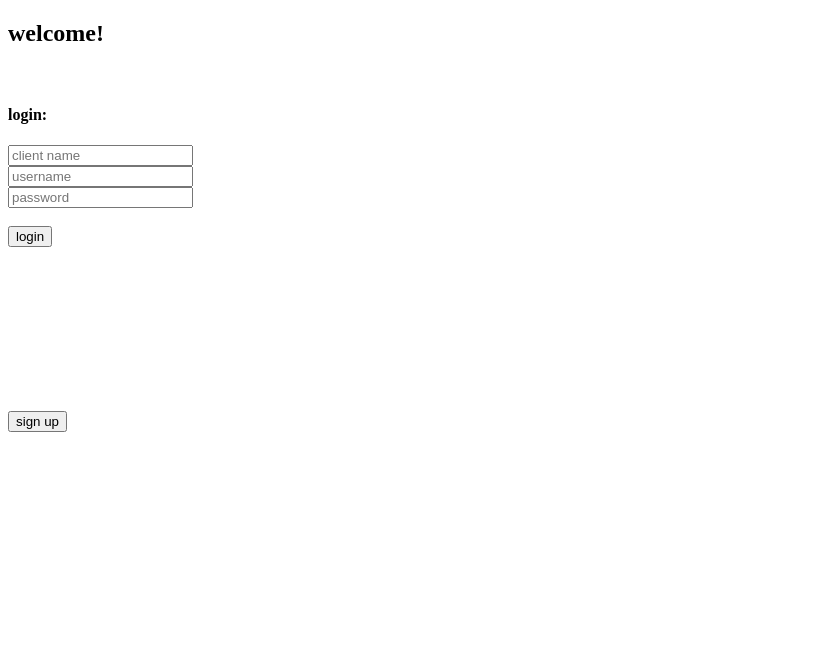
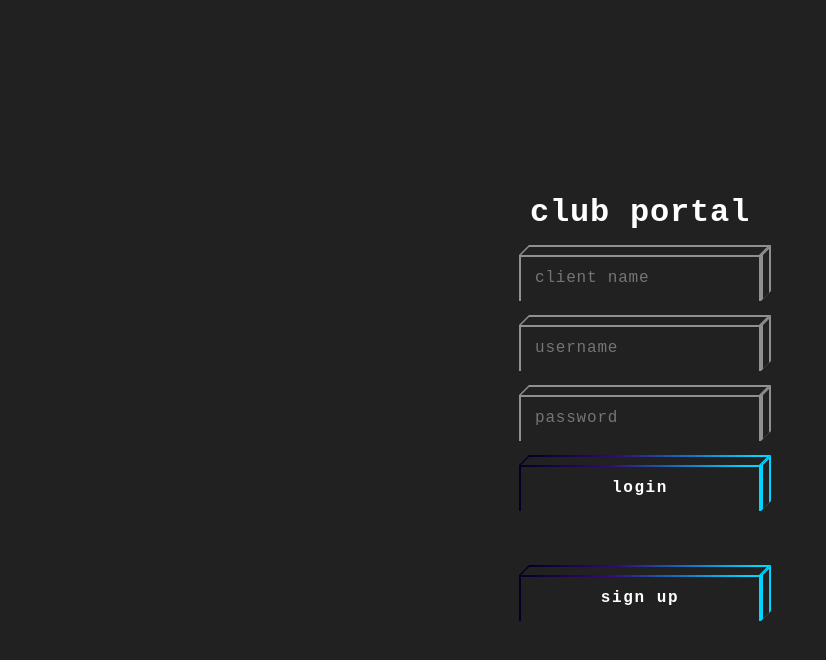
Before and after one commit to saoneil/PortalStack, a website: page html/index.html in a window 1280 px wide. Shown: the whole page, without its empty margins (0-826 px from the left). Drawn offline with Linux system fonts and the light colour scheme.

Commit message:
adding css styling to all portal pages

```diff
--- a/app.js
+++ b/app.js
@@ -129,7 +129,7 @@ app.post('/signup', async (req, res) => {
         res.send('Registration failed.');
         return;
       }
-      res.send('Registration successful. <a href="/">Login here</a>');
+      res.sendFile(path.join(__dirname, 'html', 'registration_successful.html'));
     });
   } catch (err) {
     console.error(err);
--- /dev/null
+++ b/css/index.css
@@ -0,0 +1,164 @@
+*, ::after, ::before {
+  box-sizing: border-box;
+}
+
+body {
+  margin: 0;
+  background-color: #212121;
+  color: #fff;
+  font-family: monospace, serif;
+  letter-spacing: 0.05em;
+  overflow-x: hidden;
+  height: 100vh;
+  display: flex;
+  align-items: center;
+  justify-content: center;
+}
+
+.center-container {
+  display: flex;
+  flex-direction: column;
+  align-items: center;
+  justify-content: center;
+}
+
+h1 {
+  font-size: 23px;
+  text-align: center;
+}
+
+.form {
+  width: 100%;
+  max-width: 300px;
+  padding: 32px 15px;
+}
+
+.form .control {
+  margin: 0 0 24px;
+}
+
+.form input {
+  width: 100%;
+  padding: 14px 16px;
+  border: 0;
+  background: transparent;
+  color: #fff;
+  font-family: monospace, serif;
+  letter-spacing: 0.05em;
+  font-size: 16px;
+}
+
+.form input:hover,
+.form input:focus {
+  outline: none;
+  border: 0;
+}
+
+.form .btn {
+  width: 100%;
+  display: block;
+  padding: 14px 16px;
+  background: transparent;
+  outline: none;
+  border: 0;
+  color: #fff;
+  letter-spacing: 0.1em;
+  font-weight: bold;
+  font-family: monospace;
+  font-size: 16px;
+}
+
+.block-cube {
+  position: relative;
+}
+
+.block-cube .bg-top {
+  position: absolute;
+  height: 10px;
+  background: linear-gradient(90deg, rgba(2,0,36,1) 0%, rgba(52,9,121,1) 37%, rgba(0,212,255,1) 94%);
+  bottom: 100%;
+  left: 5px;
+  right: -5px;
+  transform: skew(-45deg, 0);
+  margin: 0;
+}
+
+.block-cube .bg-top .bg-inner,
+.block-cube .bg-right .bg-inner,
+.block-cube .bg .bg-inner {
+  bottom: 0;
+}
+
+.block-cube .bg {
+  position: absolute;
+  left: 0;
+  top: 0;
+  right: 0;
+  bottom: 0;
+  background: linear-gradient(90deg, rgba(2,0,36,1) 0%, rgba(52,9,121,1) 37%, rgba(0,212,255,1) 94%);
+}
+
+.block-cube .bg-right {
+  position: absolute;
+  background: rgba(0,212,255,1);
+  top: -5px;
+  z-index: 0;
+  bottom: 5px;
+  width: 10px;
+  left: 100%;
+  transform: skew(0, -45deg);
+}
+
+.block-cube .bg-inner {
+  background: #212121;
+  position: absolute;
+  left: 2px;
+  top: 2px;
+  right: 2px;
+  bottom: 2px;
+  transition: all 0.2s ease-in-out;
+}
+
+.block-cube .text {
+  position: relative;
+  z-index: 2;
+  text-align: center;
+}
+
+.block-cube.block-input input {
+  position: relative;
+  z-index: 2;
+}
+
+.block-cube.block-input input:focus ~ .bg-right .bg-inner,
+.block-cube.block-input input:focus ~ .bg-top .bg-inner,
+.block-cube.block-input input:focus ~ .bg .bg-inner {
+  top: 100%;
+  background: rgba(255, 255, 255, 0.5);
+}
+
+.block-cube.block-input .bg-top,
+.block-cube.block-input .bg-right,
+.block-cube.block-input .bg {
+  background: rgba(255, 255, 255, 0.5);
+  transition: background 0.2s ease-in-out;
+}
+
+.block-cube.block-input .bg-top .bg-inner,
+.block-cube.block-input .bg-right .bg-inner {
+  transition: all 0.2s ease-in-out;
+}
+
+.block-cube.block-input:hover .bg-top,
+.block-cube.block-input:hover .bg-right,
+.block-cube.block-input:hover .bg,
+.block-cube.block-input:focus .bg-top,
+.block-cube.block-input:focus .bg-right,
+.block-cube.block-input:focus .bg {
+  background: rgba(255, 255, 255, 0.8);
+}
+
+.block-cube-hover:hover .bg .bg-inner,
+.block-cube-hover:focus .bg .bg-inner {
+  top: 100%;
+}
--- /dev/null
+++ b/css/landing.css
@@ -0,0 +1,138 @@
+body {
+  background-color: #212121;
+  color: #fff;
+  font-family: monospace, serif;
+  padding: 40px;
+  letter-spacing: 0.05em;
+}
+
+.heading {
+  font-size: 24px;
+  text-align: center;
+  margin-bottom: 10px;
+}
+
+p {
+  text-align: center;
+  color: #ccc;
+  margin-bottom: 30px;
+}
+
+table {
+  margin: 0 auto;
+  border-collapse: collapse;
+  width: 80%;
+  background: #2a2a2a;
+  border: 1px solid rgba(0,212,255,0.4);
+  box-shadow: 0 0 10px rgba(0,212,255,0.3);
+}
+
+th, td {
+  padding: 12px 18px;
+  border: 1px solid rgba(255,255,255,0.1);
+  text-align: left;
+}
+
+th {
+  background: rgba(0,212,255,0.15);
+  font-weight: bold;
+  color: #00d4ff;
+}
+
+td a {
+  color: #00d4ff;
+  text-decoration: none;
+}
+
+td a:hover {
+  text-decoration: underline;
+}
+
+/* Reuse login button styles if defined elsewhere */
+.btn {
+  width: 200px;
+  display: block;
+  padding: 12px 16px;
+  background: transparent;
+  outline: none;
+  border: 0;
+  color: #fff;
+  letter-spacing: 0.1em;
+  font-weight: bold;
+  font-family: monospace;
+  font-size: 16px;
+  margin: 40px auto 0;
+  cursor: pointer;
+}
+
+.block-cube {
+  position: relative;
+}
+
+.block-cube .bg-top,
+.block-cube .bg-right,
+.block-cube .bg {
+  position: absolute;
+  background: linear-gradient(90deg, rgba(2,0,36,1) 0%, rgba(52,9,121,1) 37%, rgba(0,212,255,1) 94%);
+}
+
+.block-cube .bg-top {
+  height: 10px;
+  bottom: 100%;
+  left: 5px;
+  right: -5px;
+  transform: skew(-45deg, 0);
+}
+
+.block-cube .bg-right {
+  top: -5px;
+  bottom: 5px;
+  width: 10px;
+  left: 100%;
+  transform: skew(0, -45deg);
+  z-index: 0;
+}
+
+.block-cube .bg {
+  top: 0;
+  bottom: 0;
+  left: 0;
+  right: 0;
+}
+
+.block-cube .bg-inner {
+  background: #212121;
+  position: absolute;
+  top: 2px;
+  bottom: 2px;
+  left: 2px;
+  right: 2px;
+  transition: all 0.2s ease-in-out;
+}
+
+.block-cube .text {
+  position: relative;
+  z-index: 2;
+  text-align: center;
+}
+
+.block-cube-hover:hover .bg .bg-inner,
+.block-cube-hover:focus .bg .bg-inner {
+  top: 100%;
+}
+
+.logout-form {
+  position: fixed;
+  bottom: 20px;
+  left: 50%;
+  transform: translateX(-50%);
+}
+
+@media (max-width: 600px) {
+  table {
+    width: 100%;
+    display: block;
+    overflow-x: auto;
+    white-space: nowrap;
+  }
+}
--- /dev/null
+++ b/css/signup.css
@@ -0,0 +1,129 @@
+*, ::after, ::before {
+  box-sizing: border-box;
+}
+
+body {
+  background-color: #212121;
+  color: #fff;
+  font-family: monospace, serif;
+  letter-spacing: 0.05em;
+  margin: 0;
+  padding: 0;
+  height: 100vh;
+}
+
+.center-wrapper {
+  display: flex;
+  flex-direction: column;
+  justify-content: center;
+  align-items: center;
+  height: 100%;
+  text-align: center;
+}
+
+p {
+  font-size: 14px;
+  color: #ddd;
+}
+
+.signup-form {
+  width: 100%;
+  max-width: 260px;
+  margin: 10px auto;
+  padding-top: 10px;
+}
+
+.signup-form .control {
+  margin-bottom: 20px;
+}
+
+.signup-form input {
+  width: 100%;
+  padding: 12px 14px;
+  border: 0;
+  background: transparent;
+  color: #fff;
+  font-family: monospace, serif;
+  font-size: 15px;
+  position: relative;
+  z-index: 2;
+}
+
+.signup-form input:focus,
+.signup-form input:hover {
+  outline: none;
+}
+
+.signup-form .block-cube {
+  position: relative;
+  margin-bottom: 20px;
+}
+
+.signup-form .block-cube .bg-top {
+  position: absolute;
+  height: 8px;
+  background: rgba(255, 255, 255, 0.5);
+  bottom: 100%;
+  left: 4px;
+  right: -4px;
+  transform: skew(-45deg, 0);
+}
+
+.signup-form .block-cube .bg-right {
+  position: absolute;
+  background: rgba(255, 255, 255, 0.5);
+  top: -4px;
+  bottom: 4px;
+  width: 8px;
+  left: 100%;
+  transform: skew(0, -45deg);
+  z-index: 0;
+}
+
+.signup-form .block-cube .bg {
+  position: absolute;
+  top: 0;
+  bottom: 0;
+  left: 0;
+  right: 0;
+  background: rgba(255, 255, 255, 0.5);
+}
+
+.signup-form .block-cube .bg-inner {
+  background: #212121;
+  position: absolute;
+  top: 2px;
+  bottom: 2px;
+  left: 2px;
+  right: 2px;
+  transition: all 0.2s ease-in-out;
+}
+
+.signup-form .btn {
+  width: 100%;
+  display: block;
+  padding: 12px;
+  font-size: 15px;
+  /* background: transparent; */
+  background: linear-gradient(90deg, rgba(2,0,36,1) 0%, rgba(52,9,121,1) 37%, rgba(0,212,255,1) 94%);
+  border: 0;
+  color: #fff;
+  font-family: monospace;
+  letter-spacing: 0.1em;
+  font-weight: bold;
+  position: relative;
+  z-index: 2;
+  cursor: pointer;
+}
+
+.signup-form .block-cube-hover:hover .bg .bg-inner,
+.signup-form .block-cube-hover:focus .bg .bg-inner {
+  top: 100%;
+  background: linear-gradient(90deg, rgba(2,0,36,1) 0%, rgba(52,9,121,1) 37%, rgba(0,212,255,1) 94%);
+}
+
+.text {
+  position: relative;
+  z-index: 2;
+  text-align: center;
+}
--- a/html/index.html
+++ b/html/index.html
@@ -1,26 +1,55 @@
 <!DOCTYPE html>
-<html>
+<html lang="en">
 <head>
+  <meta charset="UTF-8">
+  <meta name="viewport" content="width=device-width, initial-scale=1.0">
   <title>welcome!</title>
+  <link rel="stylesheet" href="/css/index.css">
 </head>
 <body>
-  <h2>welcome!</h2><br>
-  <h4>
-    login:
-  </h4>
-  <form action="/index" method="post">
-    <input type="text" name="client" placeholder="client name" required><br>
-    <input type="text" name="username" placeholder="username" required><br>
-    <input type="password" name="password" placeholder="password" required><br>
-    <br>
-    <button type="submit">login</button>
-  </form>
+  <div class="center-container">
+    <form class="form" action="/index" method="post" autocomplete="off">
+      <div class="control">
+        <h1><center><font size="+3">club portal</font size="+3"></center></h1>
+      </div>
 
+      <div class="control block-cube block-input">
+        <input type="text" name="client" placeholder="client name" required />
+        <div class="bg-top"><div class="bg-inner"></div></div>
+        <div class="bg-right"><div class="bg-inner"></div></div>
+        <div class="bg"><div class="bg-inner"></div></div>
+      </div>
 
+      <div class="control block-cube block-input">
+        <input type="text" name="username" placeholder="username" required />
+        <div class="bg-top"><div class="bg-inner"></div></div>
+        <div class="bg-right"><div class="bg-inner"></div></div>
+        <div class="bg"><div class="bg-inner"></div></div>
+      </div>
 
-  <br><br><br><br><br><br><br><br>
-  <form action="/signup" method="get" style="margin-top: 20px;">
-    <button type="submit">sign up</button>
-  </form>
+      <div class="control block-cube block-input">
+        <input type="password" name="password" placeholder="password" required />
+        <div class="bg-top"><div class="bg-inner"></div></div>
+        <div class="bg-right"><div class="bg-inner"></div></div>
+        <div class="bg"><div class="bg-inner"></div></div>
+      </div>
+
+      <button class="btn block-cube block-cube-hover" type="submit">
+        <div class="bg-top"><div class="bg-inner"></div></div>
+        <div class="bg-right"><div class="bg-inner"></div></div>
+        <div class="bg"><div class="bg-inner"></div></div>
+        <div class="text">login</div>
+      </button>
+    </form>
+
+    <form class="form" action="/signup" method="get">
+      <button class="btn block-cube block-cube-hover" type="submit">
+        <div class="bg-top"><div class="bg-inner"></div></div>
+        <div class="bg-right"><div class="bg-inner"></div></div>
+        <div class="bg"><div class="bg-inner"></div></div>
+        <div class="text">sign up</div>
+      </button>
+    </form>
+  </div>
 </body>
 </html>
```
Also changed, not shown: html/landing.html (+17 -17 lines), html/registration_successful.html (added, +54 -0 lines), html/signup.html (+50 -11 lines).
